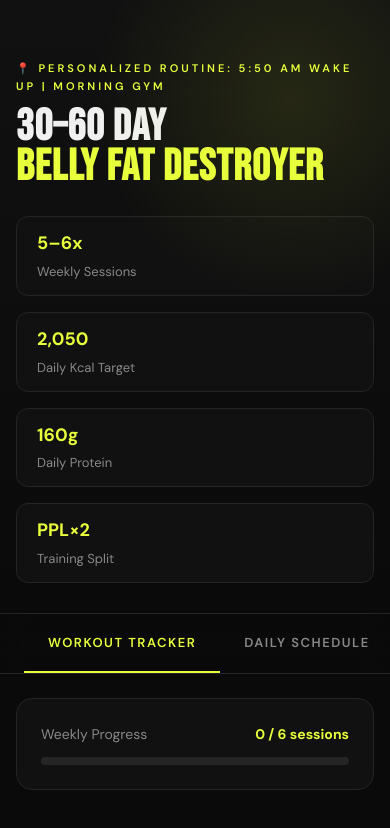
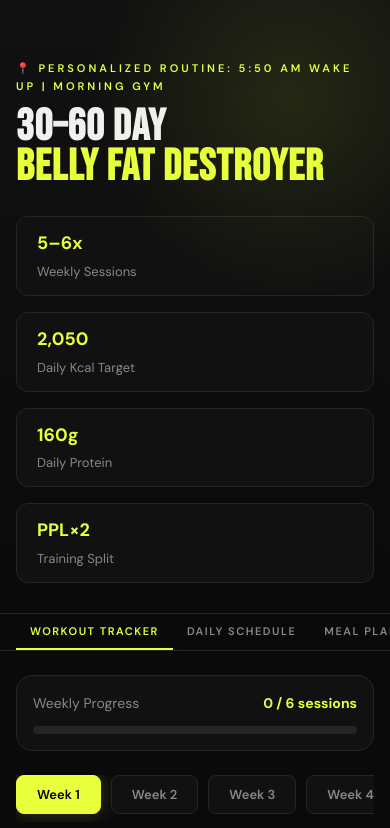
Before and after one commit to pratikshit19/Personal-Recomp, a React (Vite) app: page / in a window 390 px wide. Shown: the top 828 px of the page. Built offline with nearby package versions, Linux system fonts and the light colour scheme.

Commit message:
FIxed sizes and styles

```diff
--- a/src/index.css
+++ b/src/index.css
@@ -122,8 +122,8 @@ h1 span {
 }
 
 .tab {
-    padding: 20px 24px;
-    font-size: 13px;
+    padding: 14px 20px;
+    font-size: 12px;
     font-weight: 600;
     letter-spacing: 1.5px;
     text-transform: uppercase;
@@ -651,4 +651,32 @@ h1 span {
     header { padding: 60px 16px 30px; }
     h1 { font-size: 44px; }
     .stat { min-width: 100%; }
+
+    .input-grid {
+        grid-template-columns: 1fr;
+    }
+
+    .hist-data {
+        flex-direction: column;
+        gap: 4px;
+    }
+
+    .history-item {
+        padding: 12px 16px;
+        gap: 12px;
+    }
+
+    .progress-wrap {
+        padding: 16px;
+        margin-bottom: 24px;
+    }
+
+    .tabs {
+        padding: 0 16px;
+    }
+
+    .tab {
+        padding: 10px 14px;
+        font-size: 11px;
+    }
 }
```
